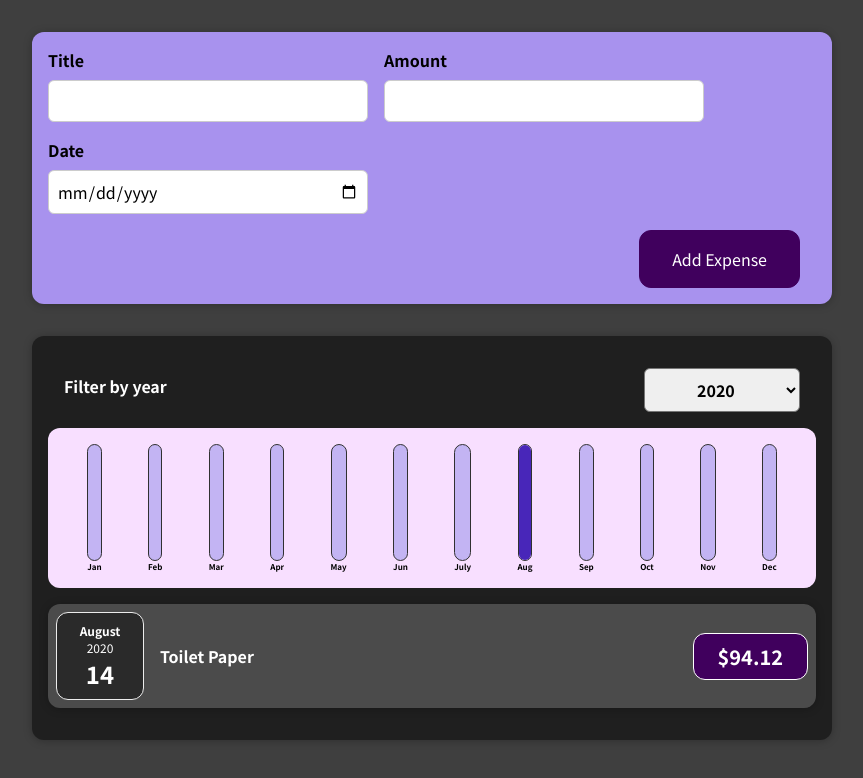
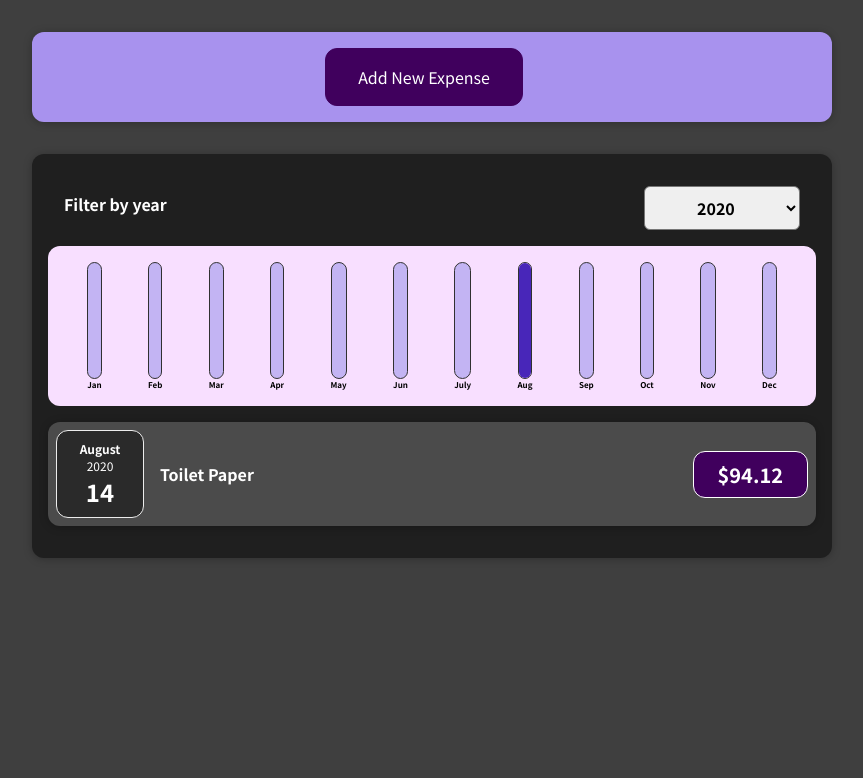
Before and after one commit to AbdAlfadeel-Hamdy/React-ExpenseTracker, a React (Create React App) app: page / in a window 1280 px wide. Shown: the top 778 px of the page, without its empty margins (208-1071 px from the left). Built offline with nearby package versions, Linux system fonts and the light colour scheme.

Commit message:
Implement Closing Form

```diff
--- a/src/components/Chart/ChartBar.js
+++ b/src/components/Chart/ChartBar.js
@@ -1,6 +1,5 @@
 import "./ChartBar.css";
 const ChartBar = ({ label, value, max }) => {
-  console.log(max);
   const maxHeight = Math.round((value / max) * 100) + "%";
   return (
     <div className="chart-bar">
--- a/src/components/NewExpense/ExpenseForm.js
+++ b/src/components/NewExpense/ExpenseForm.js
@@ -1,6 +1,6 @@
 import "./ExpenseForm.css";
 import { useState } from "react";
-const ExpenseForm = ({ onSaveExpenseData }) => {
+const ExpenseForm = ({ onSaveExpenseData, onCancel }) => {
   const [title, setTitle] = useState("");
   const [amount, setAmount] = useState("");
   const [date, setDate] = useState("");
@@ -44,6 +44,9 @@ const ExpenseForm = ({ onSaveExpenseData }) => {
         </div>
       </div>
       <div className="new-expense__actions">
+        <button type="button" onClick={onCancel}>
+          Cancel
+        </button>
         <button type="submit">Add Expense</button>
       </div>
     </form>
--- a/src/components/NewExpense/NewExpense.js
+++ b/src/components/NewExpense/NewExpense.js
@@ -1,12 +1,23 @@
 import "./NewExpense.css";
 import ExpenseForm from "./ExpenseForm";
+import { useState } from "react";
 const NewExpense = ({ onAddExpense }) => {
+  const [isEditing, setIsEditing] = useState(false);
   const expenseDataHandler = (expense) => {
     onAddExpense({ ...expense, id: Math.random().toString() });
+    setIsEditing(false);
   };
+  const stopEditing = () => setIsEditing(false);
+  const startEditing = () => setIsEditing(true);
   return (
     <div className="new-expense">
-      <ExpenseForm onSaveExpenseData={expenseDataHandler} />
+      {!isEditing && <button onClick={startEditing}>Add New Expense</button>}
+      {isEditing && (
+        <ExpenseForm
+          onSaveExpenseData={expenseDataHandler}
+          onCancel={stopEditing}
+        />
+      )}
     </div>
   );
 };
```
Also changed, not shown: 1 other file (tests, documents, lock files or other folders).
